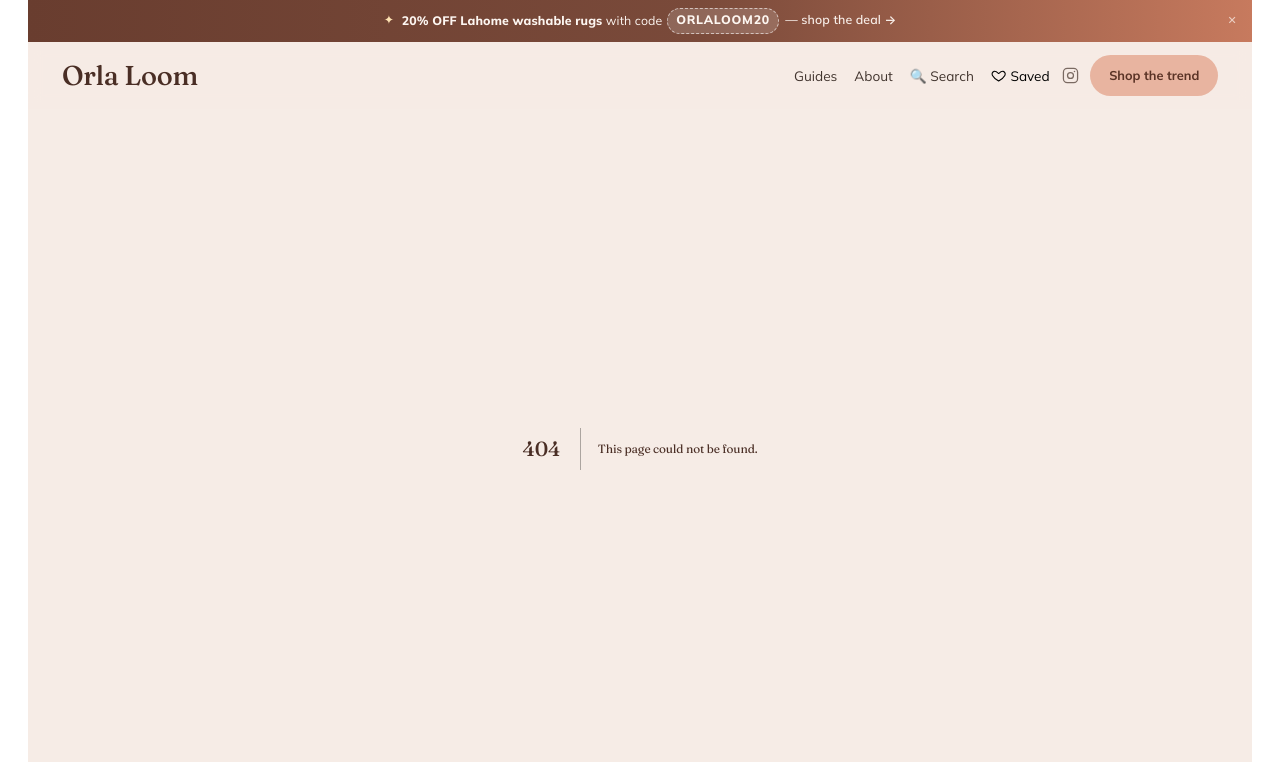
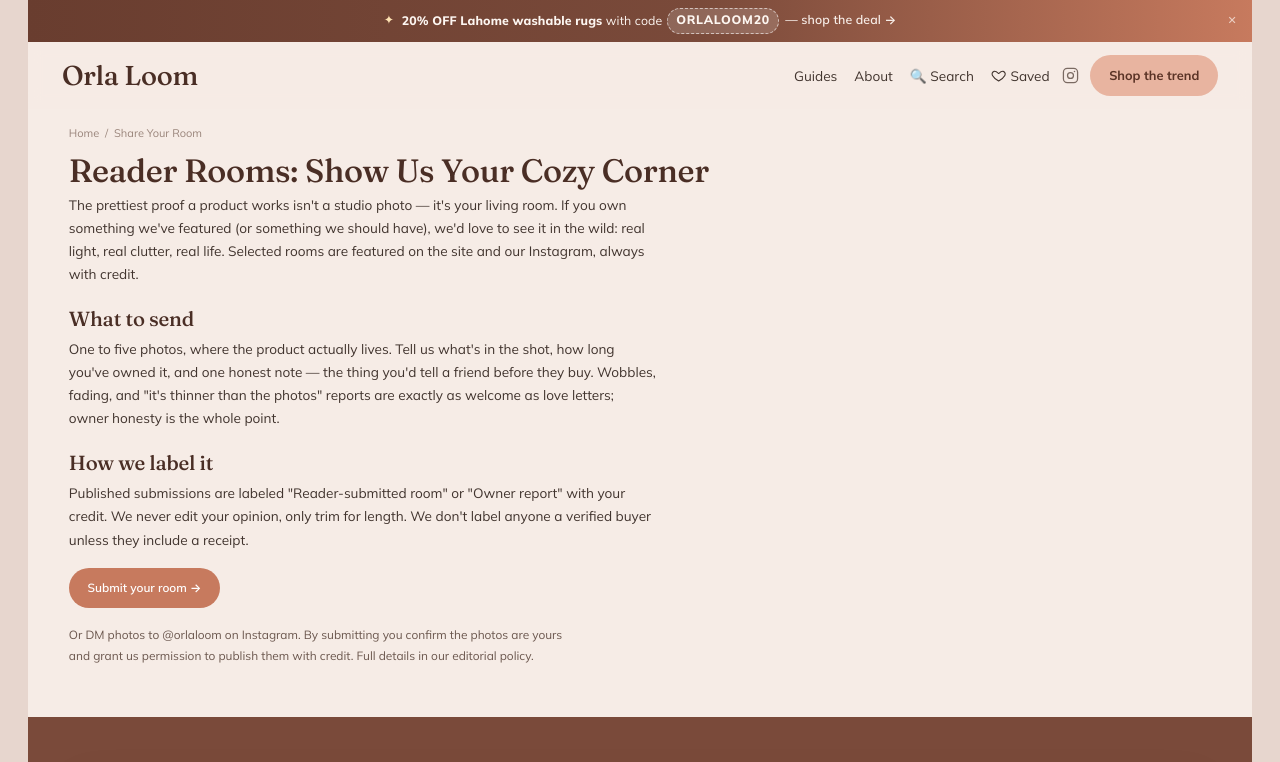
Before and after one commit to Arash8382/orlaloom, a Next.js app: page /share-your-room in a window 1280 px wide. Before the commit this address had no page. Shown: the top 762 px of the page. Built offline with nearby package versions, Linux system fonts and the light colour scheme.

Commit message:
Add /share-your-room reader rooms page

```diff
--- /dev/null
+++ b/app/share-your-room/page.js
@@ -0,0 +1,51 @@
+import Link from "next/link";
+import { site } from "../../lib/site";
+
+export const metadata = {
+  title: "Share Your Room — Reader Rooms at Orla Loom",
+  description:
+    "Show us your cottagecore corner. Submit photos of products from our guides in your real home — honest owner reports welcome, flattering light optional.",
+  alternates: { canonical: "/share-your-room" },
+};
+
+export default function ShareYourRoomPage() {
+  const h2 = { fontFamily: "var(--serif)", fontSize: "clamp(19px,2.4vw,24px)", color: "var(--head)", margin: "26px 0 8px" };
+  const p = { lineHeight: 1.7, color: "var(--ink)", margin: "0 0 12px", maxWidth: "72ch" };
+  const mail = `mailto:hello@orlaloom.com?subject=${encodeURIComponent("Reader Room submission")}&body=${encodeURIComponent(
+    "Name (or how to credit you):\nWhat's in the photo (products/brands):\nHow long you've owned it:\nOne honest note — what you'd tell a friend before buying:\n\n(Attach 1–5 photos. By submitting you confirm the photos are yours and we may publish them with credit.)"
+  )}`;
+  return (
+    <div className="container" style={{ paddingTop: 18, paddingBottom: 48 }}>
+      <div className="breadcrumb"><Link href="/">Home</Link> &nbsp;/&nbsp; Share Your Room</div>
+      <h1 style={{ fontFamily: "var(--serif)", fontSize: "clamp(26px,3.6vw,38px)", color: "var(--head)", margin: "10px 0 6px" }}>
+        Reader Rooms: Show Us Your Cozy Corner
+      </h1>
+      <p style={p}>
+        The prettiest proof a product works isn&apos;t a studio photo — it&apos;s your living room. If you own something we&apos;ve
+        featured (or something we should have), we&apos;d love to see it in the wild: real light, real clutter, real life.
+        Selected rooms are featured on the site and our Instagram, always with credit.
+      </p>
+      <h2 style={h2}>What to send</h2>
+      <p style={p}>
+        One to five photos, where the product actually lives. Tell us what&apos;s in the shot, how long you&apos;ve owned it,
+        and one honest note — the thing you&apos;d tell a friend before they buy. Wobbles, fading, and "it&apos;s thinner than
+        the photos" reports are exactly as welcome as love letters; owner honesty is the whole point.
+      </p>
+      <h2 style={h2}>How we label it</h2>
+      <p style={p}>
+        Published submissions are labeled "Reader-submitted room" or "Owner report" with your credit. We never edit your
+        opinion, only trim for length. We don&apos;t label anyone a verified buyer unless they include a receipt.
+      </p>
+      <p style={{ margin: "20px 0" }}>
+        <a href={mail} className="btn" style={{ display: "inline-block", background: "var(--terra, #c4704f)", color: "#fff", padding: "12px 22px", borderRadius: 99, fontWeight: 600 }}>
+          Submit your room →
+        </a>
+      </p>
+      <p style={{ ...p, fontSize: 14, color: "var(--muted-2)" }}>
+        Or DM photos to <a href="https://www.instagram.com/orlaloom/" target="_blank" rel="noopener noreferrer">@orlaloom on Instagram</a>.
+        By submitting you confirm the photos are yours and grant us permission to publish them with credit. Full details in
+        our <Link href="/editorial-policy">editorial policy</Link>.
+      </p>
+    </div>
+  );
+}
```
